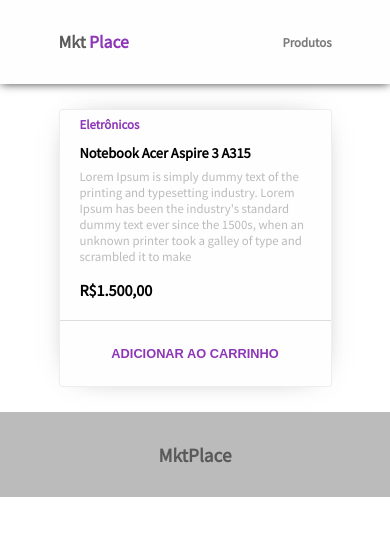
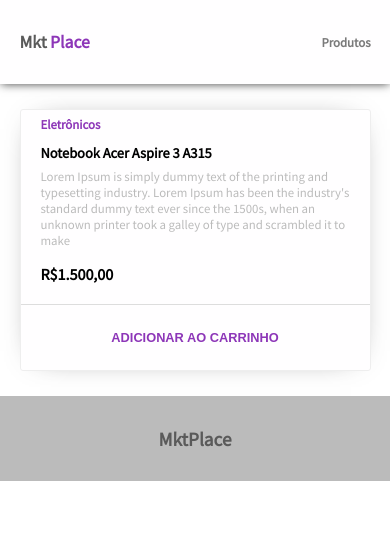
Before and after one commit to devleandrodias/desafio-ow-Interactive-frontend, a Vue app: page / in a window 390 px wide. Shown: the top 536 px of the page. Built offline with nearby package versions, Linux system fonts and the light colour scheme; no server answers.

Commit message:
configuração do axios e ajuste de media querie

```diff
--- a/package.json
+++ b/package.json
@@ -8,6 +8,7 @@
     "lint": "vue-cli-service lint"
   },
   "dependencies": {
+    "axios": "^0.19.2",
     "core-js": "^3.4.4",
     "register-service-worker": "^1.6.2",
     "vue": "^2.6.10",
--- a/src/components/templates/Main.vue
+++ b/src/components/templates/Main.vue
@@ -9,9 +9,18 @@
 </script>
 
 <style>
-main {
-  background-color: #fffeff;
-  margin: 0 15%;
-  height: auto;
+@media (min-width: 700px) {
+  main {
+    background-color: #fffeff;
+    margin: 0 15%;
+    height: auto;
+  }
+}
+@media (max-width: 700px) {
+  main {
+    background-color: #fffeff;
+    margin: 0 5%;
+    height: auto;
+  }
 }
 </style>
--- a/src/components/templates/Toolbar.vue
+++ b/src/components/templates/Toolbar.vue
@@ -34,13 +34,24 @@
   font-size: 0.8em;
   font-weight: 700;
 }
+@media (min-width: 700px) {
+  .header-main {
+    display: flex;
+    align-items: center;
+    justify-content: space-between;
+    height: 100%;
+    margin: 0 15%;
+  }
+}
 
-.header-main {
-  display: flex;
-  align-items: center;
-  justify-content: space-between;
-  height: 100%;
-  margin: 0 15%;
+@media (max-width: 700px) {
+  .header-main {
+    display: flex;
+    align-items: center;
+    justify-content: space-between;
+    height: 100%;
+    margin: 0 5%;
+  }
 }
 
 .logo {
--- /dev/null
+++ b/src/config/axios.js
@@ -0,0 +1,10 @@
+import Vue from 'vue'
+import axios from 'axios'
+
+Vue.use({
+  install(Vue) {
+    Vue.prototype.$http = axios.create({
+      baseURL: 'https://api.myjson.com/bins/9e9fl'
+    });
+  }
+})
--- a/src/main.js
+++ b/src/main.js
@@ -1,6 +1,7 @@
 import Vue from 'vue'
 import App from './App.vue'
 import './registerServiceWorker'
+import './config/axios'
 import router from './router'
 import store from './store'
 
--- a/src/views/Product.vue
+++ b/src/views/Product.vue
@@ -1,5 +1,7 @@
 <template>
-  <app-card-product />
+  <div class>
+    <app-card-product />
+  </div>
 </template>
 
 <script>
@@ -8,6 +10,16 @@
 export default {
   components: {
     appCardProduct: CardProduct
+  },
+  data() {
+    return {
+      data: null
+    };
+  },
+  created() {
+    this.$http.get().then(res => {
+      this.data = res.data;
+    });
   }
 };
 </script>
```
Also changed, not shown: 1 other file (tests, documents, lock files or other folders).
